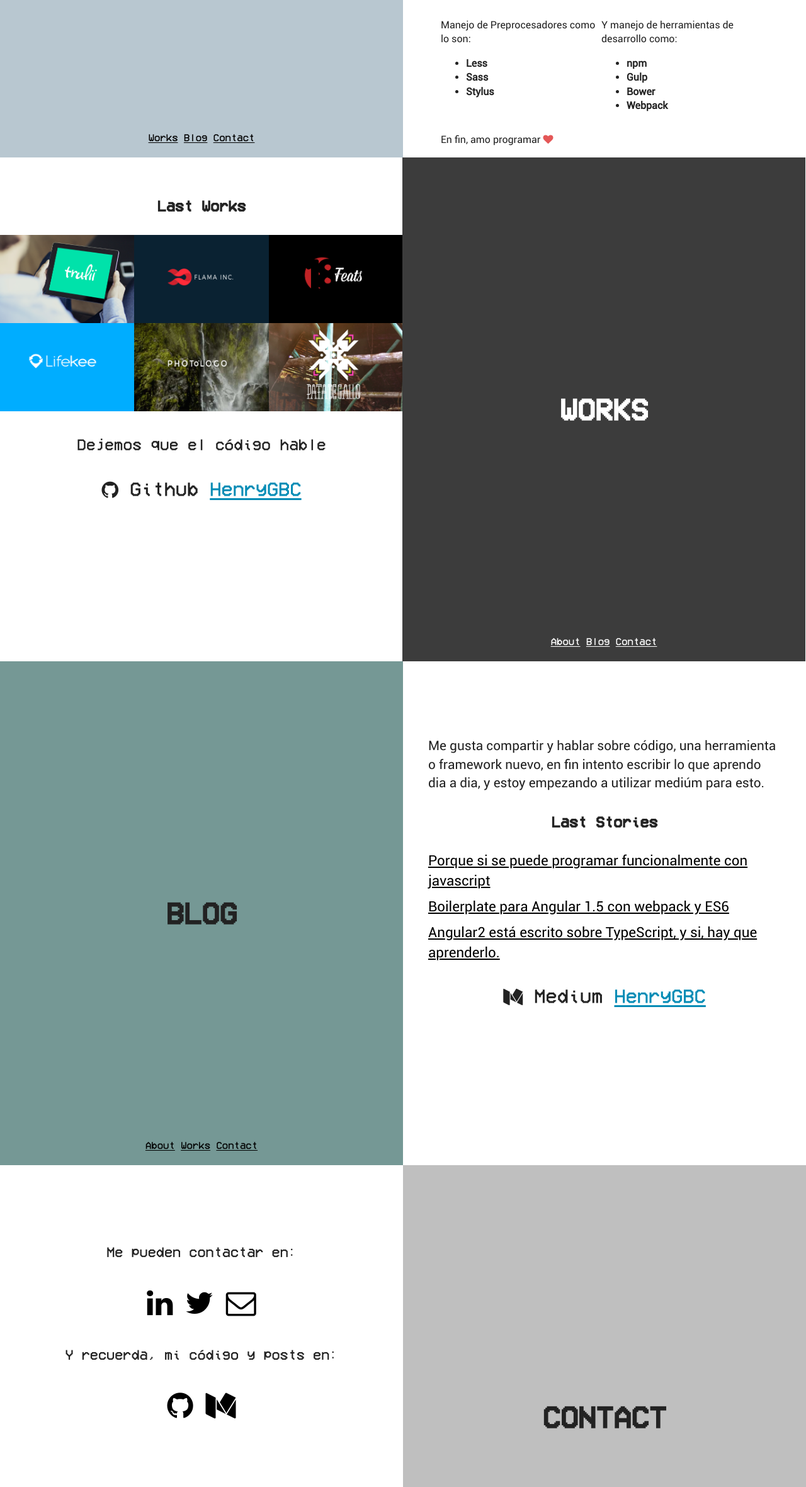
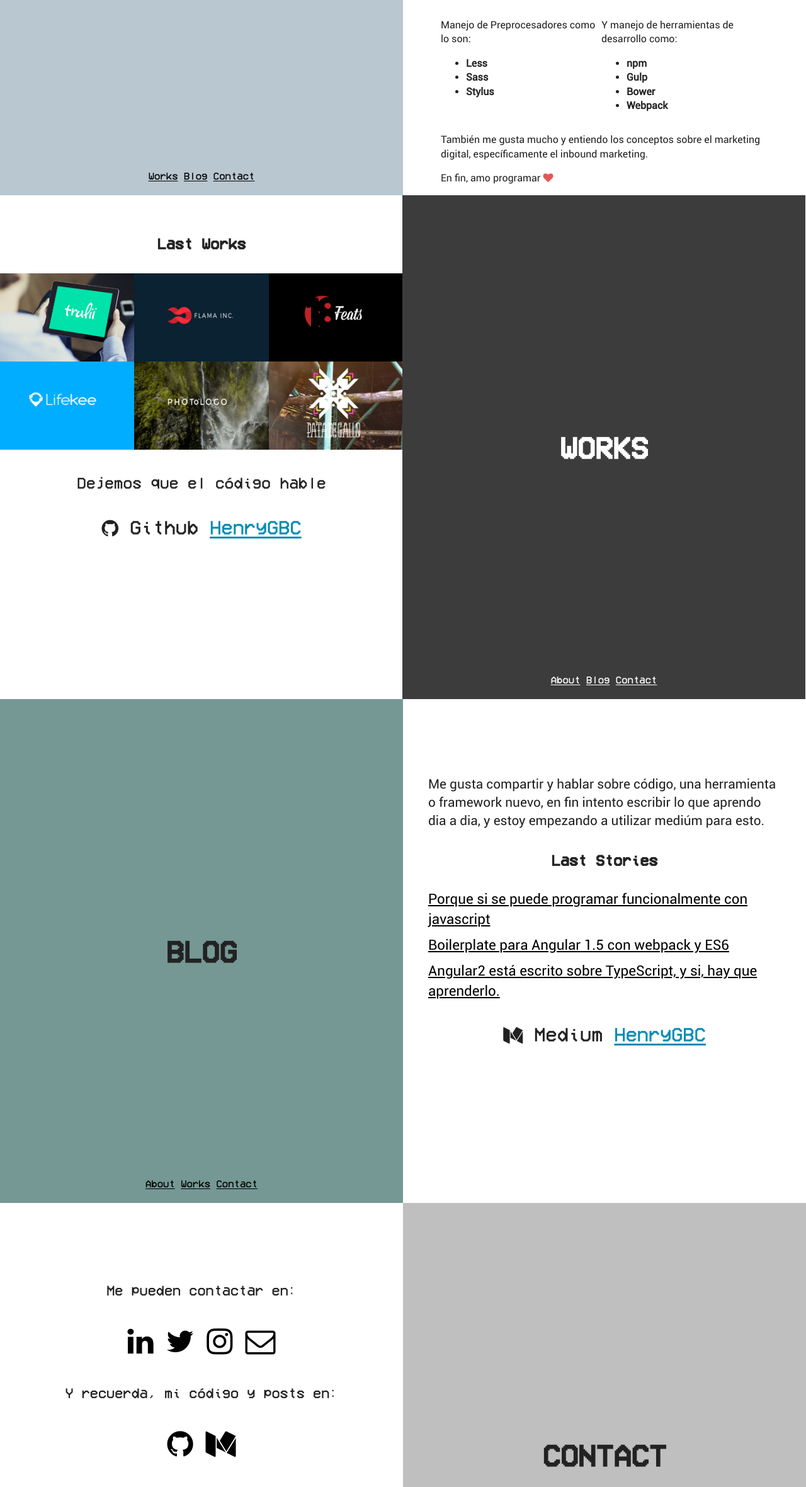
Before and after one commit to HenryGBC/HenryGBC_Old, a plain HTML site: page index.html in a window 1280 px wide. Shown: the part 1772-4133 px from the top of the page at 63% size. Drawn offline with nearby package versions, Linux system fonts and the light colour scheme.

Commit message:
Add instagram

```diff
--- a/index.html
+++ b/index.html
@@ -112,7 +112,7 @@
                     </div>
                 </div>
 
-
+                <p>También me gusta mucho y entiendo los conceptos sobre el marketing digital, específicamente el inbound marketing.</p>
 
 
                 <p>En fin, amo programar <i class="fa fa-heart" style="color: #E45757;" aria-hidden="true"></i></p>
@@ -242,6 +242,7 @@
                 <div class="links">
                     <a target="_blank" href="https://ve.linkedin.com/in/henry-gabriel-bravo-casanova-b9315583"><i class="fa fa-linkedin" aria-hidden="true"></i></a>
                     <a target="_blank" href="https://twitter.com/HenryGBC"><i class="fa fa-twitter" aria-hidden="true"></i></a>
+                    <a target="_blank" href="https://www.instagram.com/henrygbc/"><i class="fa fa-instagram" aria-hidden="true"></i></a>
                     <a target="_blank" href="mailto:henry.bravo89@gmail.com"><i class="fa fa-envelope-o" aria-hidden="true"></i></a>
                 </div>
                 <p class="text">Y recuerda, mi código y posts en:</p>
```
